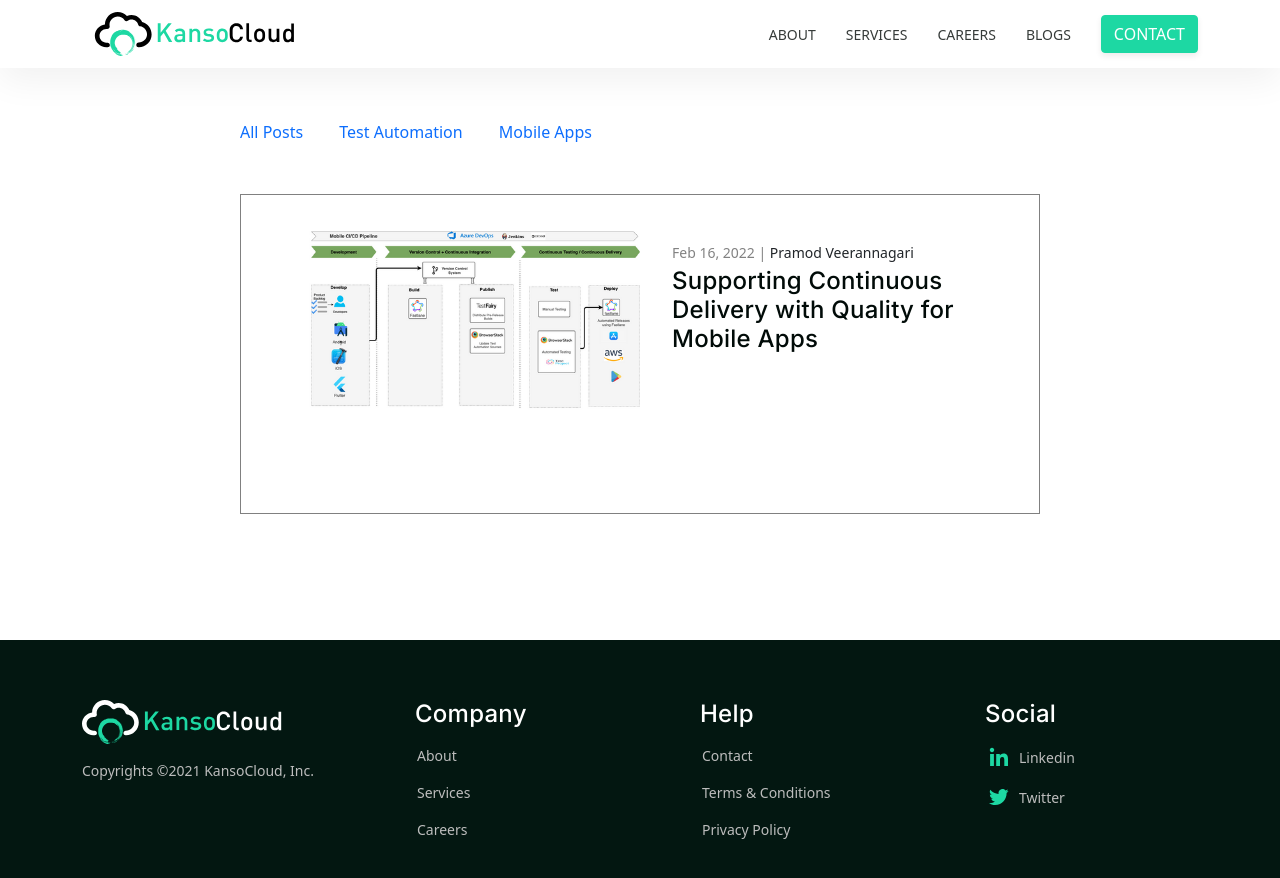
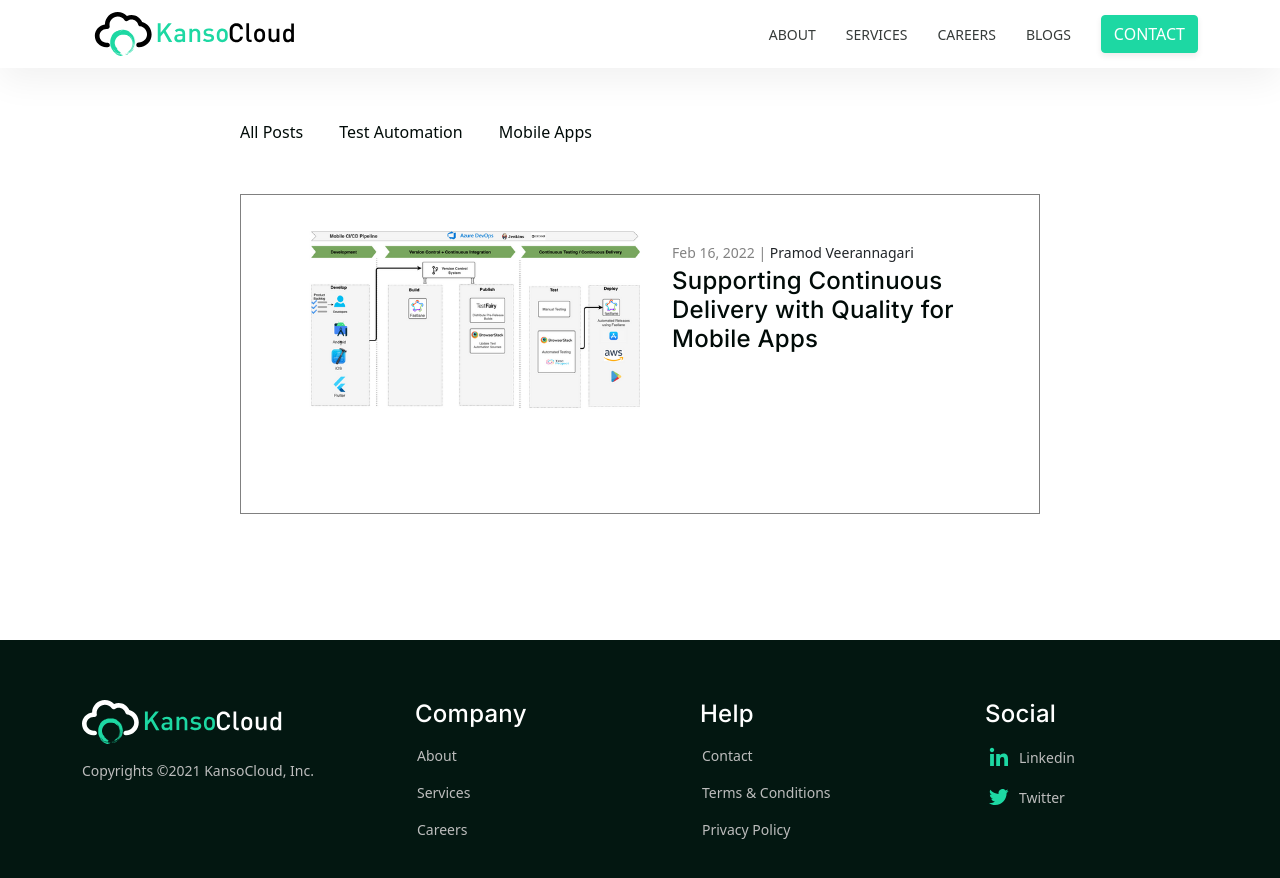
Before and after one commit to KansoCloud/kansocloud.github.io, a Jekyll site: the page built from index.markdown, in a window 1280 px wide. Shown: the top 878 px of the page. Built offline with Jekyll 4.4.1, drawn with Linux system fonts in a browser that asks for light colours.

Commit message:
navbar color to black

```diff
--- a/_sass/main.scss
+++ b/_sass/main.scss
@@ -4,6 +4,7 @@ body a:hover{
   }
 
 .blog-nav-link{
+    color: #010B08;
     text-decoration: none;
 }
 
```
